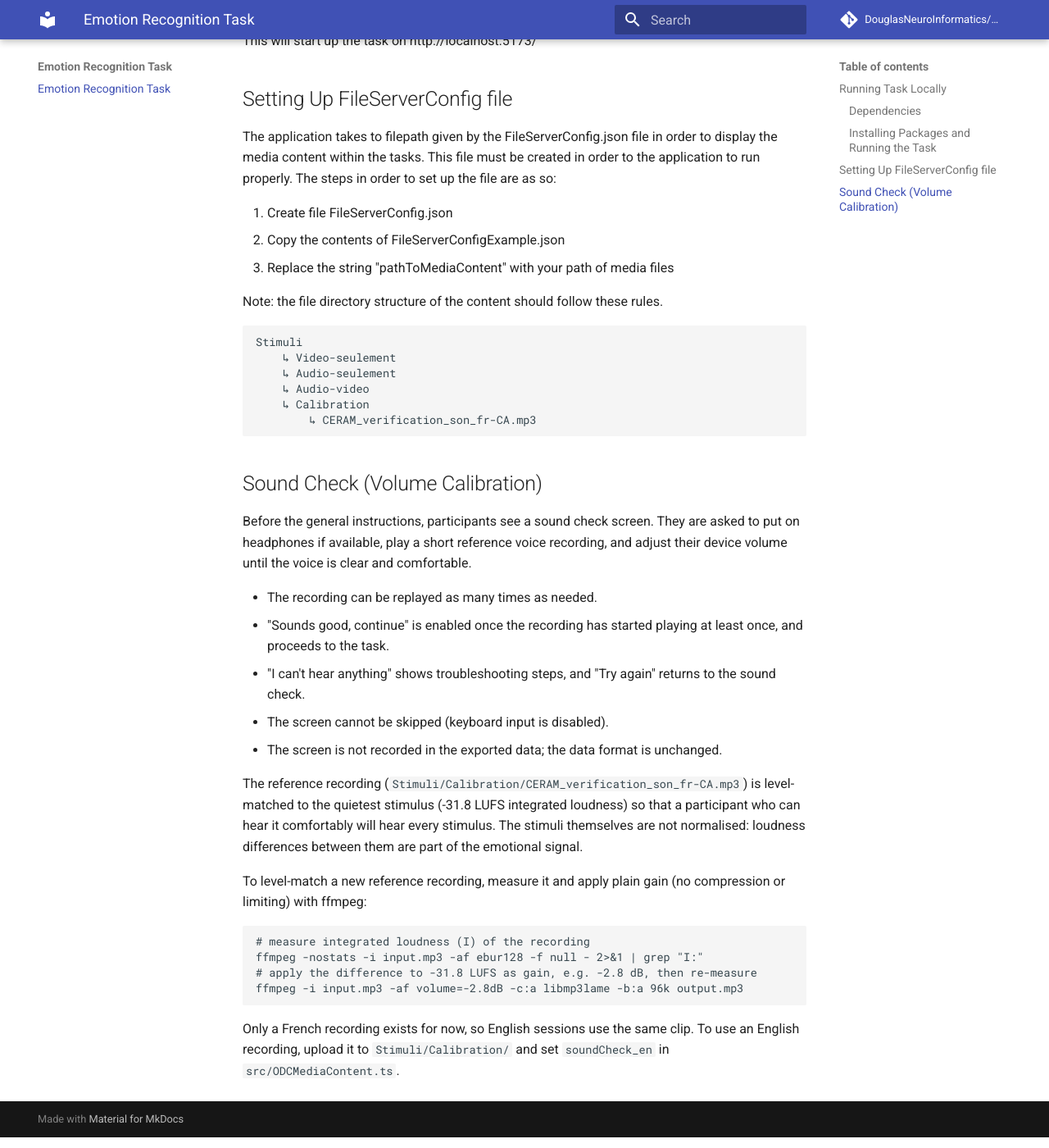
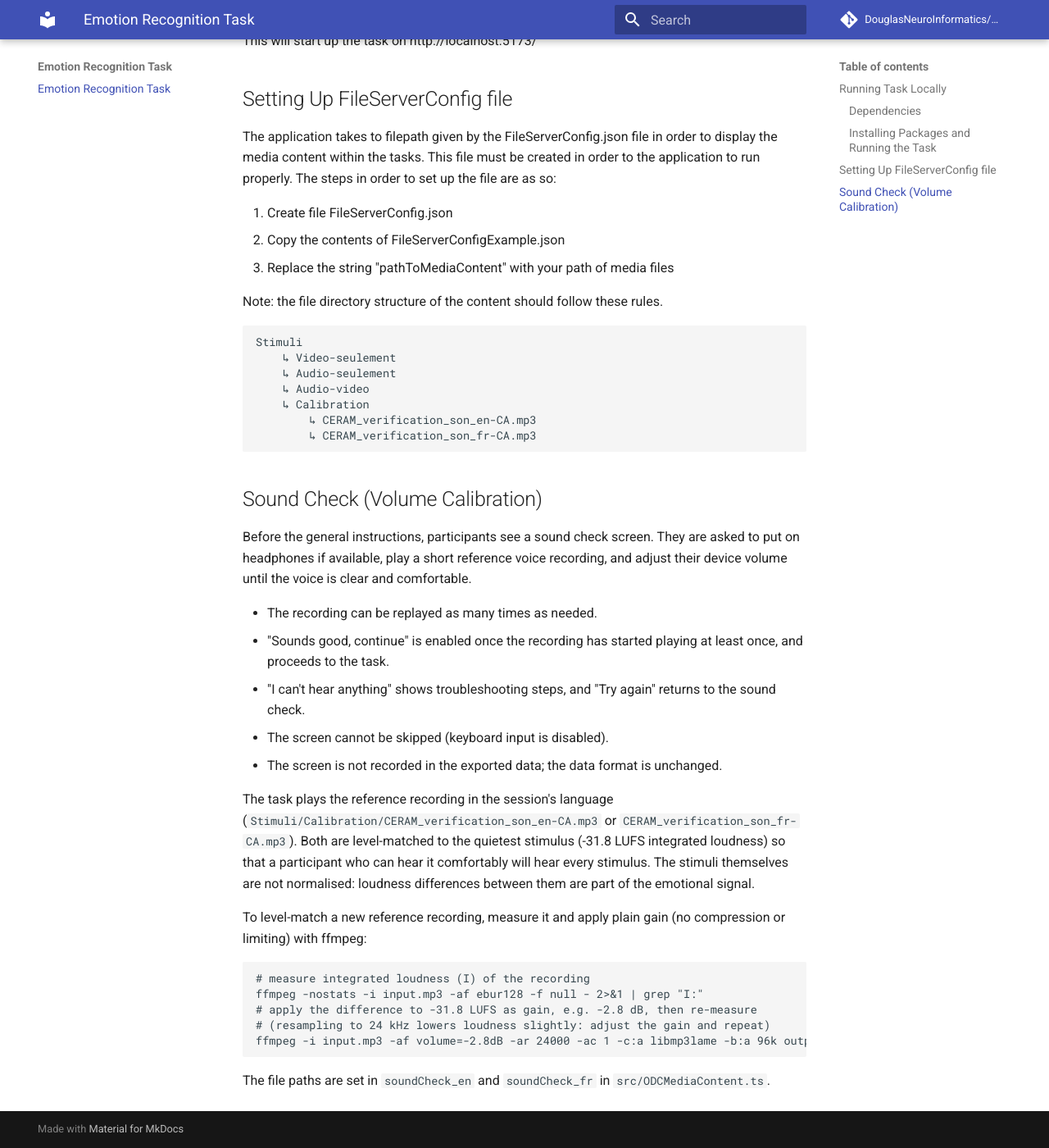
Before and after one commit to DouglasNeuroInformatics/EmotionRecognitionTask, an MkDocs documentation site: the page built from docs/index.md, in a window 1280 px wide and 1400 px high, scrolled down 927 px. Shown: the whole window at 82% size. Built offline with MkDocs 1.6.1 and Material for MkDocs 9.7.7, drawn with Linux system fonts in a browser that asks for light colours; comment, search, counter and statistics services are not loaded.

Commit message:
feat: play an English sound check clip in English sessions
English sessions now play CERAM_verification_son_en-CA.mp3 instead of
the French clip. It is level-matched to the quietest stimulus
(-31.8 LUFS), like the French clip. The lab approved the French button
labels, so the TODO is removed.

Co-Authored-By: Claude Opus 5.5 <noreply@anthropic.com>

````diff
--- a/docs/index.md
+++ b/docs/index.md
@@ -51,6 +51,7 @@ Note: the file directory structure of the content should follow these rules.
         ↳ Audio-seulement
         ↳ Audio-video
         ↳ Calibration
+            ↳ CERAM_verification_son_en-CA.mp3
             ↳ CERAM_verification_son_fr-CA.mp3
 
 ## Sound Check (Volume Calibration)
@@ -63,7 +64,7 @@ Before the general instructions, participants see a sound check screen. They are
 - The screen cannot be skipped (keyboard input is disabled).
 - The screen is not recorded in the exported data; the data format is unchanged.
 
-The reference recording (`Stimuli/Calibration/CERAM_verification_son_fr-CA.mp3`) is level-matched to the quietest stimulus (-31.8 LUFS integrated loudness) so that a participant who can hear it comfortably will hear every stimulus. The stimuli themselves are not normalised: loudness differences between them are part of the emotional signal.
+The task plays the reference recording in the session's language (`Stimuli/Calibration/CERAM_verification_son_en-CA.mp3` or `CERAM_verification_son_fr-CA.mp3`). Both are level-matched to the quietest stimulus (-31.8 LUFS integrated loudness) so that a participant who can hear it comfortably will hear every stimulus. The stimuli themselves are not normalised: loudness differences between them are part of the emotional signal.
 
 To level-match a new reference recording, measure it and apply plain gain (no compression or limiting) with ffmpeg:
 
@@ -71,7 +72,8 @@ To level-match a new reference recording, measure it and apply plain gain (no co
 # measure integrated loudness (I) of the recording
 ffmpeg -nostats -i input.mp3 -af ebur128 -f null - 2>&1 | grep "I:"
 # apply the difference to -31.8 LUFS as gain, e.g. -2.8 dB, then re-measure
-ffmpeg -i input.mp3 -af volume=-2.8dB -c:a libmp3lame -b:a 96k output.mp3
+# (resampling to 24 kHz lowers loudness slightly: adjust the gain and repeat)
+ffmpeg -i input.mp3 -af volume=-2.8dB -ar 24000 -ac 1 -c:a libmp3lame -b:a 96k output.mp3
 ```
 
-Only a French recording exists for now, so English sessions use the same clip. To use an English recording, upload it to `Stimuli/Calibration/` and set `soundCheck_en` in `src/ODCMediaContent.ts`.
+The file paths are set in `soundCheck_en` and `soundCheck_fr` in `src/ODCMediaContent.ts`.
````
Also changed, not shown: README.md (+5 -3 lines), 2 other files.
